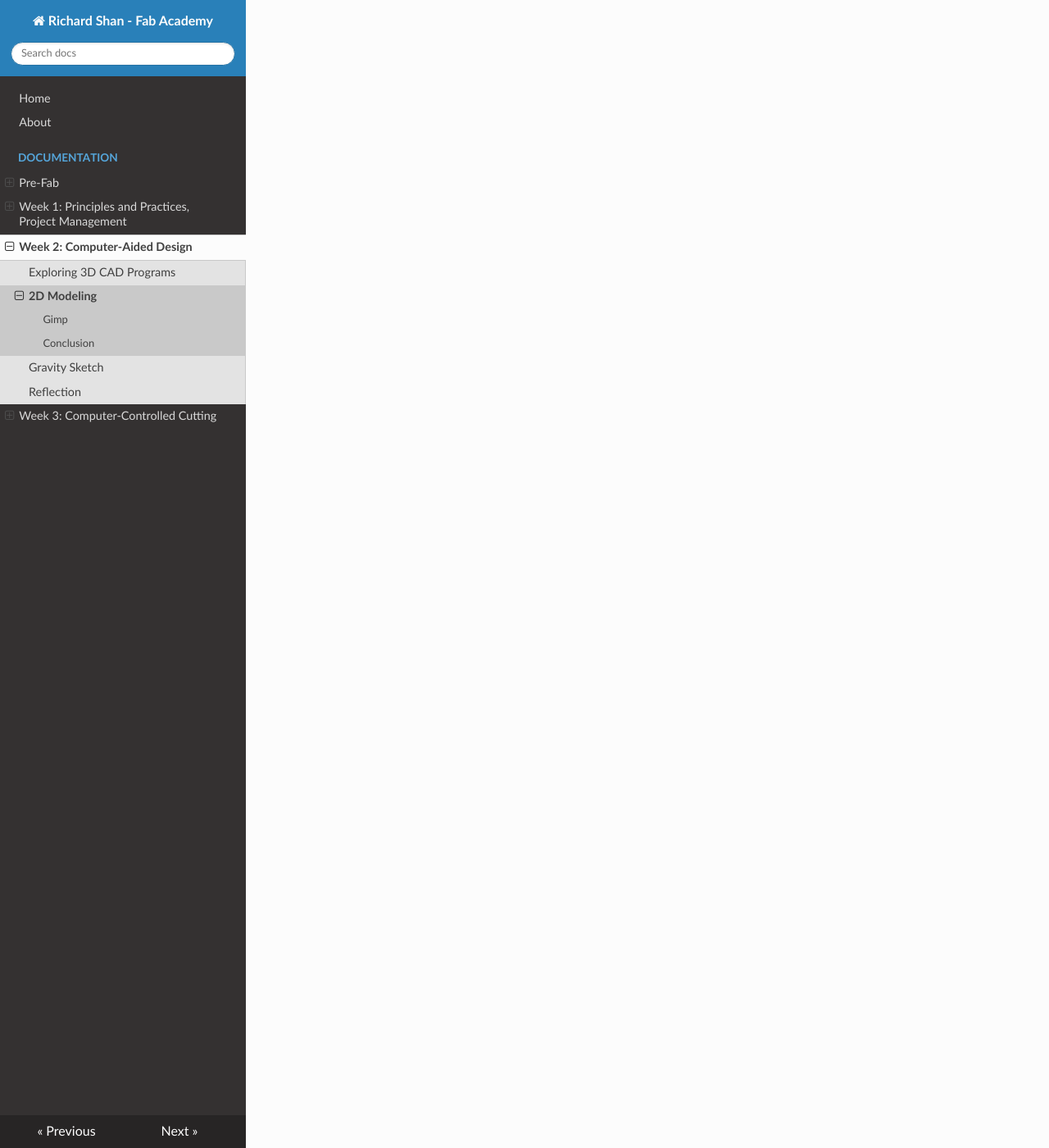
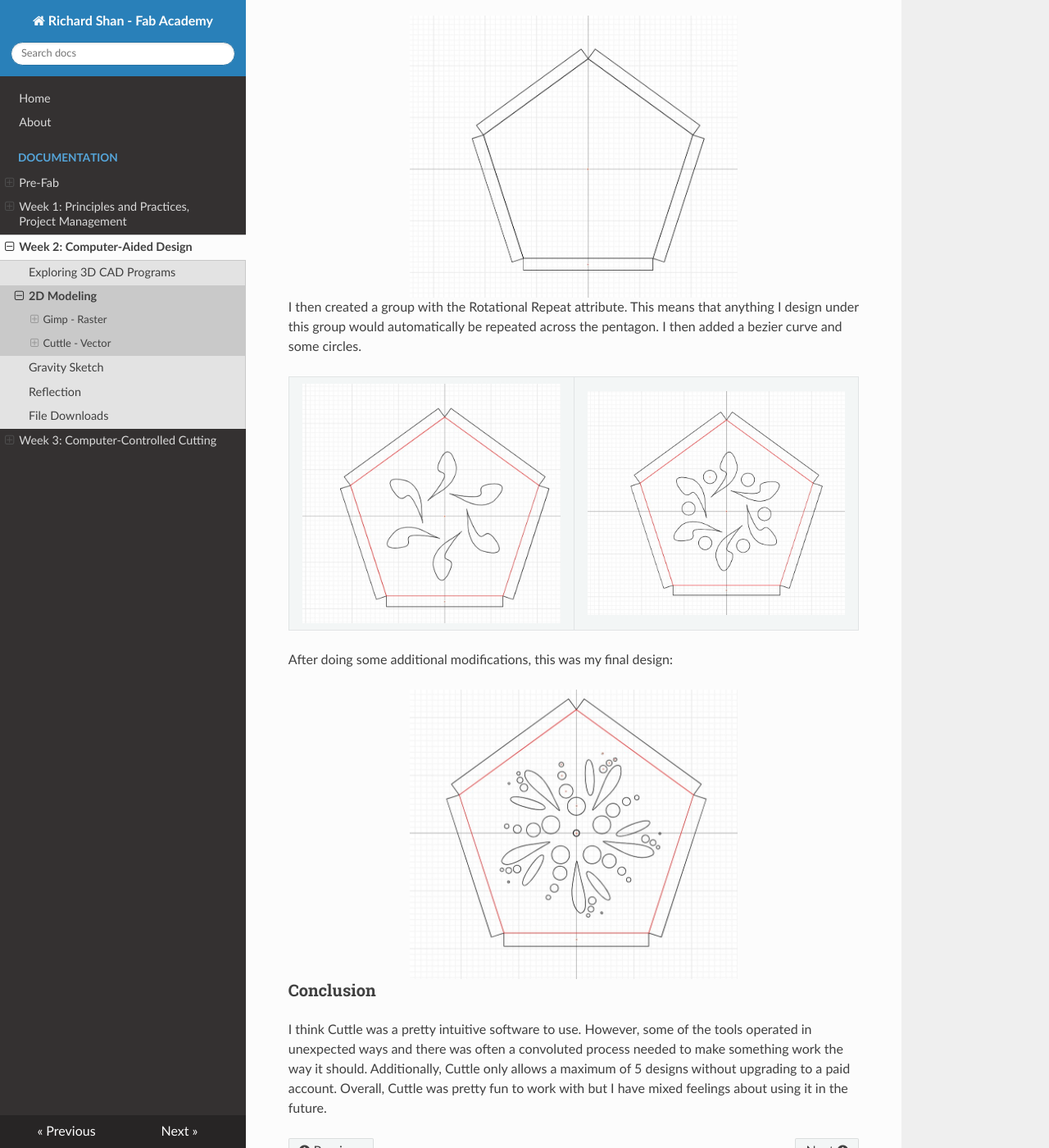
Before and after one commit to richard-shan/fabRepo, an MkDocs documentation site: the page built from docs/lessons/week2/2DModeling.md, in a window 1280 px wide and 1400 px high, scrolled down 3292 px. Shown: the whole window at 82% size. Built offline with MkDocs 1.6.1, drawn with Linux system fonts in a browser that asks for light colours; nearby versions of some CDN libraries; some of the changed text lies outside the part shown.

Commit message:
documentation

```diff
--- a/docs/lessons/week2/2DModeling.md
+++ b/docs/lessons/week2/2DModeling.md
@@ -1,6 +1,6 @@
 # 2D Modeling
 
-## Gimp
+## Gimp - Raster
 
 I tried out Gimp for 2D modeling. Gimp is a primarily raster-based program, but represents path structures in vector format. To test out Gimp, I decided to edit a picture of a parakeet!
 
@@ -34,6 +34,43 @@ After inserting the rainforest image into the background layer, I created the fo
 <img src="../../../pics/week2/parakeetsRainforest.jpg" alt="Final image with parakeets inside a rainforest" width="400"/>
 </center>
 
-## Conclusion
+### Conclusion
 
 Gimp appears to be a very powerful editing tool, especially considering that it is completely free. Although I do not have much experience in graphic design (evidently), Gimp was intuitively designed and easy to use. The GUI itself is a little overwhelming, and navigating and using tools correctly is a little complex, but it is pretty easy to get used to. I will definitely use Gimp in the future for designing and editing images.
+
+## Cuttle - Vector
+
+Cuttle is a vector-based design tool that can be used for both 3D and 2D design, although it isn't necessarily built for 3D. For my test run of Cuttle, I used <a href="https://www.youtube.com/watch?v=6RagVv6sxKU">**this tutorial**</a>.
+
+I first designed a pentagon by using the Polygon tool.
+
+<center>
+<img src="../../../pics/week2/cuttlePentagon.jpg" alt="Pentagon" width="400"/>
+</center>
+
+I then created a rectangle which I duplicated on all 5 edges of the pentagon using the Rotational Repeat tool.
+
+<center>
+<img src="../../../pics/week2/withTabs.jpg" alt="Rectangles repeated" width="400"/>
+</center>
+
+I then created a group with the Rotational Repeat attribute. This means that anything I design under this group would automatically be repeated across the pentagon. I then added a bezier curve and some circles.
+
+<center>
+<table>
+    <tr>
+        <td><img src="../../../pics/week2/bezierCurve.jpg" alt="Bezier curve repeated" width="400"/></td>
+        <td><img src="../../../pics/week2/groupCircles.jpg" alt="Circle repeated" width="400"/></td>
+    </tr>
+</table>
+</center>
+
+After doing some additional modifications, this was my final design:
+
+<center>
+<img src="../../../pics/week2/design.jpg" alt="Final Design" width="400"/>
+</center>
+
+### Conclusion
+
+I think Cuttle was a pretty intuitive software to use. However, some of the tools operated in unexpected ways and there was often a convoluted process needed to make something work the way it should. Additionally, Cuttle only allows a maximum of 5 designs without upgrading to a paid account. Overall, Cuttle was pretty fun to work with but I have mixed feelings about using it in the future.
--- a/mkdocs.yml
+++ b/mkdocs.yml
@@ -19,6 +19,7 @@ nav:
       - 2D Modeling: lessons/week2/2DModeling.md
       - Gravity Sketch: lessons/week2/gravitysketch.md
       - Reflection: lessons/week2/reflection.md
+      - File Downloads: lessons/week2/downloads.md
     - "Week 3: Computer-Controlled Cutting":
       - Vinyl Cutting: lessons/week3/vinylCutting.md
 
```
Also changed, not shown: docs/lessons/week2/cad.md (+0 -4 lines), docs/lessons/week2/downloads.md (added, +3 -0 lines), docs/pics/week2/bezierCurve.jpg (added), docs/pics/week2/cuttlePentagon.jpg (added), docs/pics/week2/design.jpg (added), docs/pics/week2/groupCircles.jpg (added), docs/pics/week2/withTabs.jpg (added), 1 other file.
